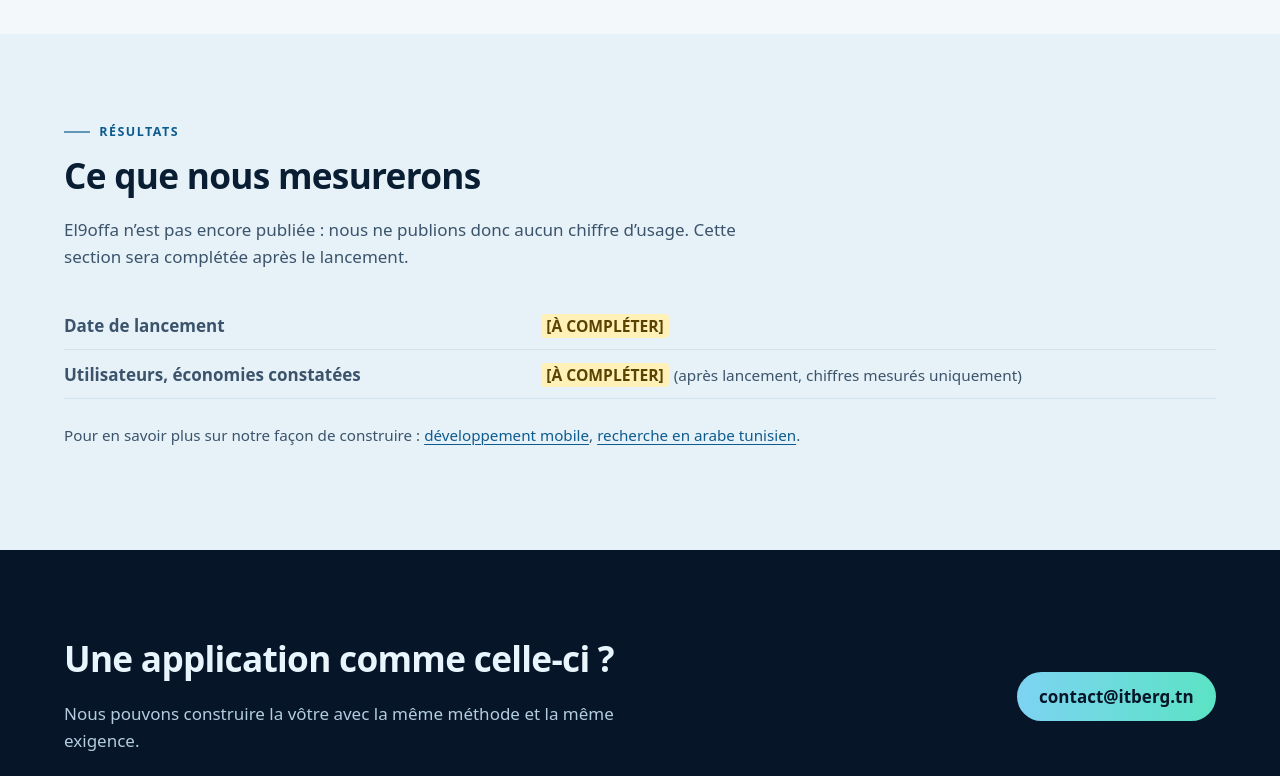
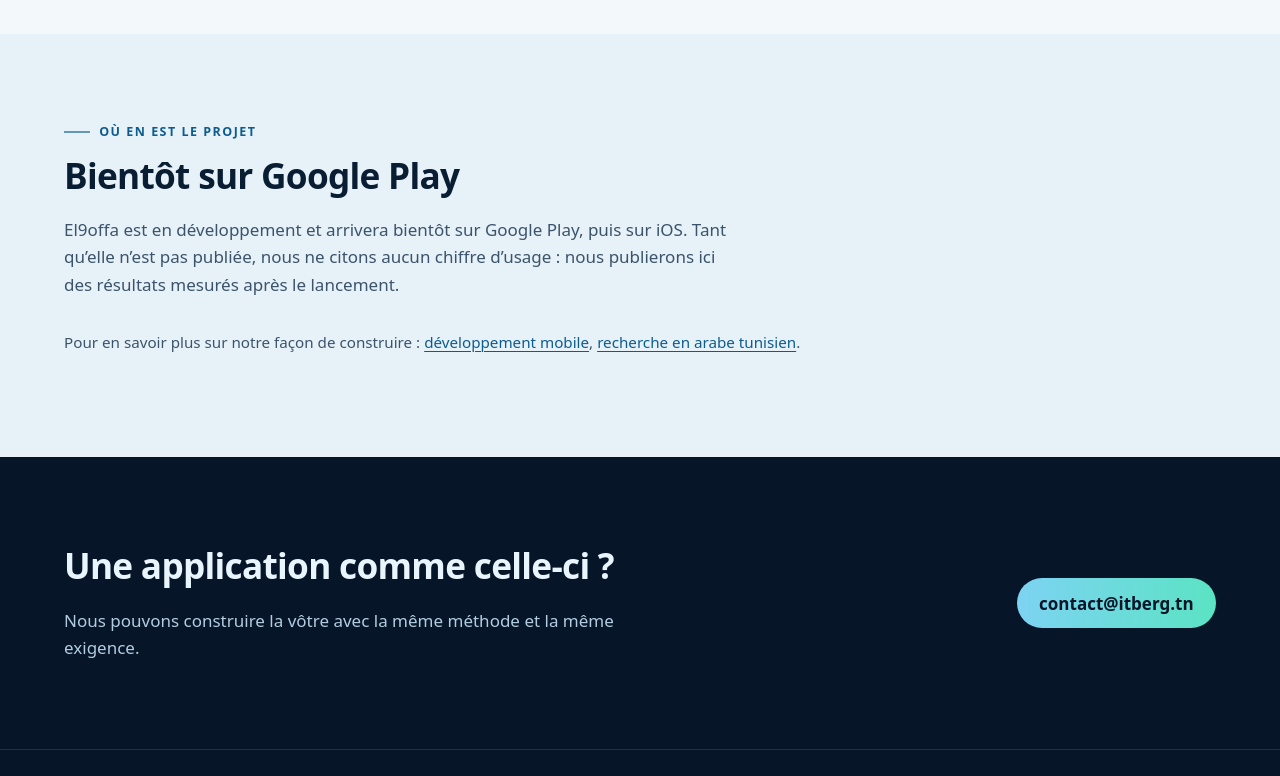
Before and after one commit to slimnamouchi/itberg-site, a plain HTML site: page public/applis/el9offa.html in a window 1280 px wide. Shown: the part 3540-4316 px from the top of the page. Drawn offline with Linux system fonts and the light colour scheme.

```diff
--- a/public/applis/el9offa.html
+++ b/public/applis/el9offa.html
@@ -107,10 +107,9 @@
   </div>
 </section><section class="band band-2" aria-labelledby="resultats">
   <div class="wrap">
-    <p class="eyebrow depth-label">Résultats</p>
-    <h2 id="resultats">Ce que nous mesurerons</h2>
-    <p class="section-lead">El9offa n’est pas encore publiée : nous ne publions donc aucun chiffre d’usage. Cette section sera complétée après le lancement.</p>
-    <dl class="facts"><div><dt>Date de lancement</dt><dd><mark class="todo">[À COMPLÉTER]</mark></dd></div><div><dt>Utilisateurs, économies constatées</dt><dd><mark class="todo">[À COMPLÉTER]</mark> <span class="hint">(après lancement, chiffres mesurés uniquement)</span></dd></div></dl>
+    <p class="eyebrow depth-label">Où en est le projet</p>
+    <h2 id="resultats">Bientôt sur Google Play</h2>
+    <p class="section-lead">El9offa est en développement et arrivera bientôt sur Google Play, puis sur iOS. Tant qu’elle n’est pas publiée, nous ne citons aucun chiffre d’usage : nous publierons ici des résultats mesurés après le lancement.</p>
     <p class="note">Pour en savoir plus sur notre façon de construire : <a href="/android">développement mobile</a>, <a href="/blog/recherche-arabe-tunisien-derja-arabizi">recherche en arabe tunisien</a>.</p>
   </div>
 </section>
```
Also changed, not shown: public/applis/easyfind.html (+2 -2 lines), public/ar/ai-consulting.html (+1 -1 lines).
